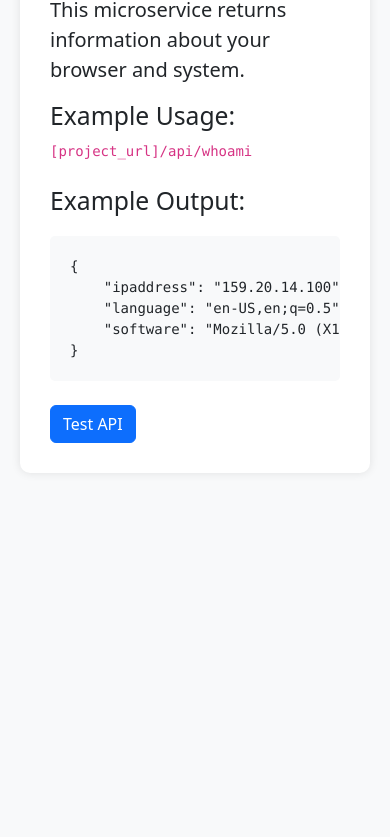
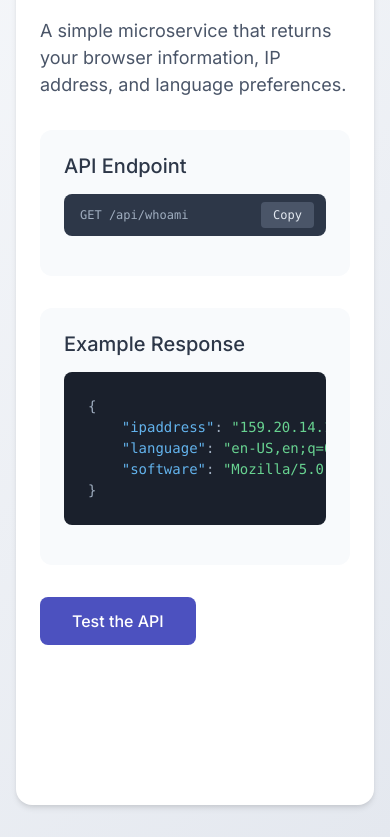
Before and after one commit to laabousse/request-header-parser, a website: page public/index.html in a window 390 px wide. Shown: the part 130-967 px from the top of the page. Before the commit the page ends 844 px from the top, so only its background shows below. Drawn offline with nearby package versions, Linux system fonts and the light colour scheme.

Commit message:
Update frontend to look better

```diff
--- a/public/index.html
+++ b/public/index.html
@@ -1,80 +1,240 @@
 <!DOCTYPE html>
 <html lang="en">
 <head>
-    <meta charset="UTF-8" />
-    <meta name="viewport" content="width=device-width, initial-scale=1.0" />
-    <title>Request Header Parser Microservice</title>
-    <link
-      href="https://cdn.jsdelivr.net/npm/bootstrap@5.3.0/dist/css/bootstrap.min.css"
-      rel="stylesheet"
-    />
+    <meta charset="UTF-8">
+    <meta name="viewport" content="width=device-width, initial-scale=1.0">
+    <title>Header Parser API</title>
+    <link href="https://cdn.jsdelivr.net/npm/bootstrap@5.3.0/dist/css/bootstrap.min.css" rel="stylesheet">
+    <link href="https://fonts.googleapis.com/css2?family=Inter:wght@400;500;600&display=swap" rel="stylesheet">
     <style>
         body {
-        padding: 20px;
-        background-color: #f8f9fa;
+            font-family: 'Inter', sans-serif;
+            background: linear-gradient(135deg, #f5f7fa 0%, #e4e8ef 100%);
+            min-height: 100vh;
+            padding: 2rem 1rem;
+            color: #2d3748;
         }
+
         .container {
             max-width: 800px;
             background-color: white;
-        padding: 30px;
-        border-radius: 10px;
-        box-shadow: 0 0 10px rgba(0, 0, 0, 0.1);
+            padding: 2.5rem;
+            border-radius: 16px;
+            box-shadow: 0 4px 6px -1px rgba(0, 0, 0, 0.1),
+                        0 2px 4px -1px rgba(0, 0, 0, 0.06);
         }
+
+        h1 {
+            font-weight: 600;
+            color: #1a202c;
+            margin-bottom: 1.5rem;
+            font-size: 2.25rem;
+        }
+
+        .lead {
+            color: #4a5568;
+            font-size: 1.125rem;
+            margin-bottom: 2rem;
+        }
+
+        .api-section {
+            background: #f8fafc;
+            border-radius: 12px;
+            padding: 1.5rem;
+            margin-bottom: 2rem;
+        }
+
+        .api-url {
+            background: #2d3748;
+            color: #a0aec0;
+            padding: 1rem 1.5rem;
+            border-radius: 8px;
+            font-family: 'Monaco', 'Consolas', monospace;
+            font-size: 0.875rem;
+            margin: 1rem 0;
+            position: relative;
+        }
+
+        .copy-button {
+            position: absolute;
+            right: 0.75rem;
+            top: 50%;
+            transform: translateY(-50%);
+            background: #4a5568;
+            border: none;
+            color: #e2e8f0;
+            padding: 0.25rem 0.75rem;
+            border-radius: 4px;
+            font-size: 0.75rem;
+            cursor: pointer;
+            transition: all 0.2s;
+        }
+
+        .copy-button:hover {
+            background: #718096;
+        }
+
         .output {
-        background-color: #f8f9fa;
-        padding: 20px;
-        border-radius: 5px;
-        margin-top: 20px;
+            background: #1a202c;
+            color: #a0aec0;
+            padding: 1.5rem;
+            border-radius: 8px;
+            font-family: 'Monaco', 'Consolas', monospace;
+            font-size: 0.875rem;
+            margin-top: 1rem;
+        }
+
+        .test-button {
+            background: #4c51bf;
+            color: white;
+            border: none;
+            padding: 0.75rem 2rem;
+            border-radius: 8px;
+            font-weight: 500;
+            cursor: pointer;
+            transition: all 0.2s;
+            font-size: 1rem;
+        }
+
+        .test-button:hover {
+            background: #434190;
+            transform: translateY(-1px);
+        }
+
+        .test-button:active {
+            transform: translateY(0);
+        }
+
+        .result-section {
+            margin-top: 2rem;
+            opacity: 0;
+            transform: translateY(10px);
+            transition: all 0.3s ease-out;
+        }
+
+        .result-section.visible {
+            opacity: 1;
+            transform: translateY(0);
+        }
+
+        .key {
+            color: #63b3ed;
+        }
+
+        .string {
+            color: #68d391;
+        }
+
+        .loading {
+            display: inline-block;
+            width: 1rem;
+            height: 1rem;
+            border: 2px solid rgba(255, 255, 255, 0.3);
+            border-radius: 50%;
+            border-top-color: white;
+            animation: spin 1s ease-in-out infinite;
+            margin-left: 0.5rem;
+            vertical-align: middle;
+        }
+
+        @keyframes spin {
+            to { transform: rotate(360deg); }
+        }
+
+        @media (max-width: 640px) {
+            .container {
+                padding: 1.5rem;
+            }
+
+            h1 {
+                font-size: 1.75rem;
+            }
+
+            .api-url {
+                font-size: 0.75rem;
+                padding: 0.75rem 1rem;
+                overflow-x: auto;
+            }
         }
     </style>
 </head>
 <body>
     <div class="container">
-      <h1>Request Header Parser Microservice</h1>
+        <h1>Request Header Parser</h1>
         <p class="lead">
-        This microservice returns information about your browser and system.
+            A simple microservice that returns your browser information, IP address, and language preferences.
         </p>
 
-      <div class="mb-4">
-        <h2>Example Usage:</h2>
-        <code>[project_url]/api/whoami</code>
+        <div class="api-section">
+            <h2 class="h5 mb-3">API Endpoint</h2>
+            <div class="api-url">
+                GET /api/whoami
+                <button class="copy-button" onclick="copyEndpoint()">Copy</button>
+            </div>
         </div>
 
-      <div class="mb-4">
-        <h2>Example Output:</h2>
-        <pre class="output">
-{
-    "ipaddress": "159.20.14.100",
-    "language": "en-US,en;q=0.5",
-    "software": "Mozilla/5.0 (X11; Linux x86_64) AppleWebKit/537.36..."
-}</pre
-        >
+        <div class="api-section">
+            <h2 class="h5 mb-3">Example Response</h2>
+            <pre class="output">{
+    <span class="key">"ipaddress"</span>: <span class="string">"159.20.14.100"</span>,
+    <span class="key">"language"</span>: <span class="string">"en-US,en;q=0.5"</span>,
+    <span class="key">"software"</span>: <span class="string">"Mozilla/5.0 (X11; Linux x86_64) ..."</span>
+}</pre>
         </div>
 
-      <button class="btn btn-primary" onclick="testAPI()">Test API</button>
-      <div id="result" class="output" style="display: none">
-        <h3>Your Results:</h3>
-        <pre id="resultText"></pre>
+        <button class="test-button" onclick="testAPI()">
+            Test the API
+            <div class="loading" style="display: none;"></div>
+        </button>
+
+        <div id="result" class="result-section">
+            <h2 class="h5 mb-3">Your Results</h2>
+            <pre id="resultText" class="output"></pre>
         </div>
     </div>
 
     <script>
         async function testAPI() {
+            const button = document.querySelector('.test-button');
+            const loader = document.querySelector('.loading');
+            const resultSection = document.getElementById('result');
+
+            // Show loading state
+            button.disabled = true;
+            loader.style.display = 'inline-block';
+
             try {
-          const response = await fetch("/api/whoami");
+                const response = await fetch('/api/whoami');
                 const data = await response.json();
-          document.getElementById("resultText").textContent = JSON.stringify(
-            data,
-            null,
-            2
-          );
-          document.getElementById("result").style.display = "block";
+
+                // Format the JSON with syntax highlighting
+                const formattedJson = JSON.stringify(data, null, 4)
+                    .replace(/"(\w+)":/g, '<span class="key">"$1"</span>:')
+                    .replace(/: "([^"]+)"/g, ': <span class="string">"$1"</span>');
+
+                document.getElementById('resultText').innerHTML = formattedJson;
+                resultSection.classList.add('visible');
             } catch (error) {
-          console.error("Error:", error);
-          document.getElementById("resultText").textContent =
-            "Error fetching data";
-          document.getElementById("result").style.display = "block";
+                document.getElementById('resultText').innerHTML = 'Error fetching data';
+                resultSection.classList.add('visible');
+            } finally {
+                // Hide loading state
+                button.disabled = false;
+                loader.style.display = 'none';
             }
+        }
+
+        function copyEndpoint() {
+            const endpoint = `${window.location.origin}/api/whoami`;
+            navigator.clipboard.writeText(endpoint);
+
+            const button = document.querySelector('.copy-button');
+            const originalText = button.textContent;
+            button.textContent = 'Copied!';
+
+            setTimeout(() => {
+                button.textContent = originalText;
+            }, 2000);
         }
     </script>
 </body>
```
Lines whose indentation alone changed are shown as unchanged.
